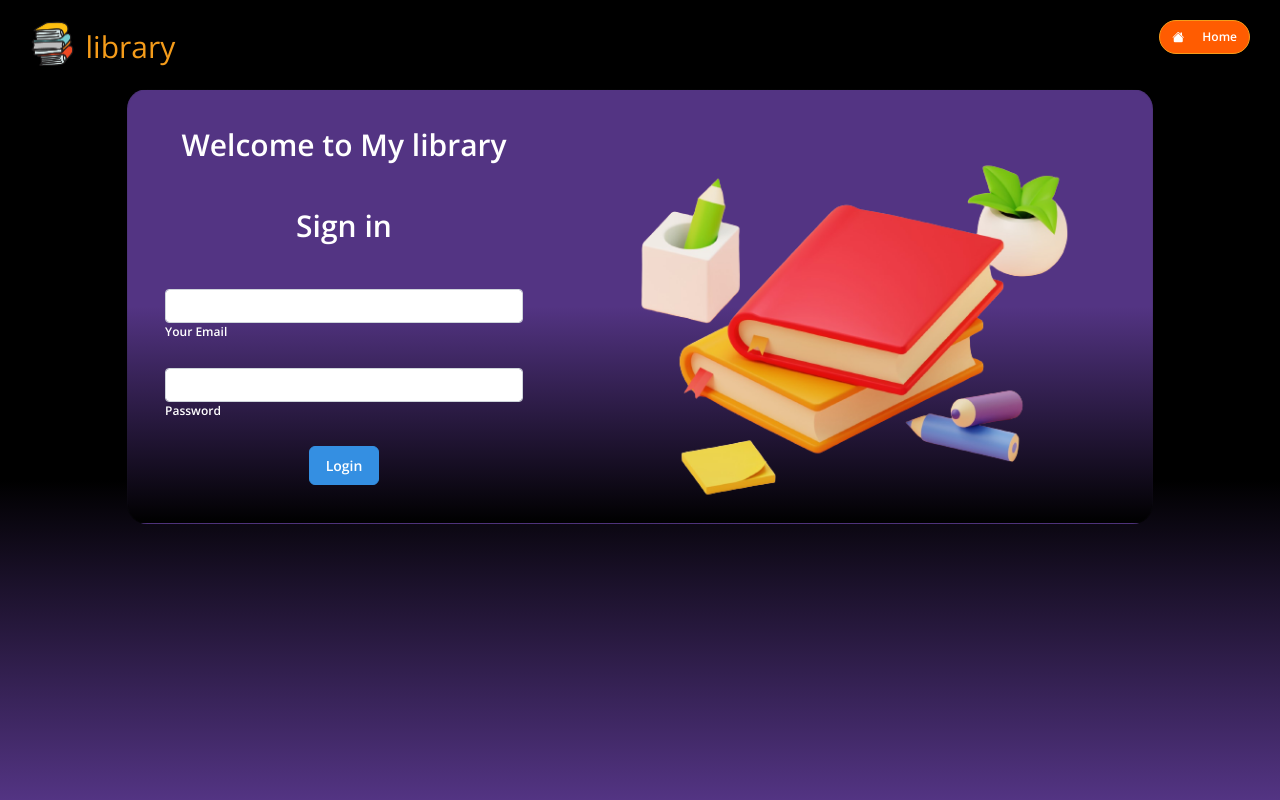
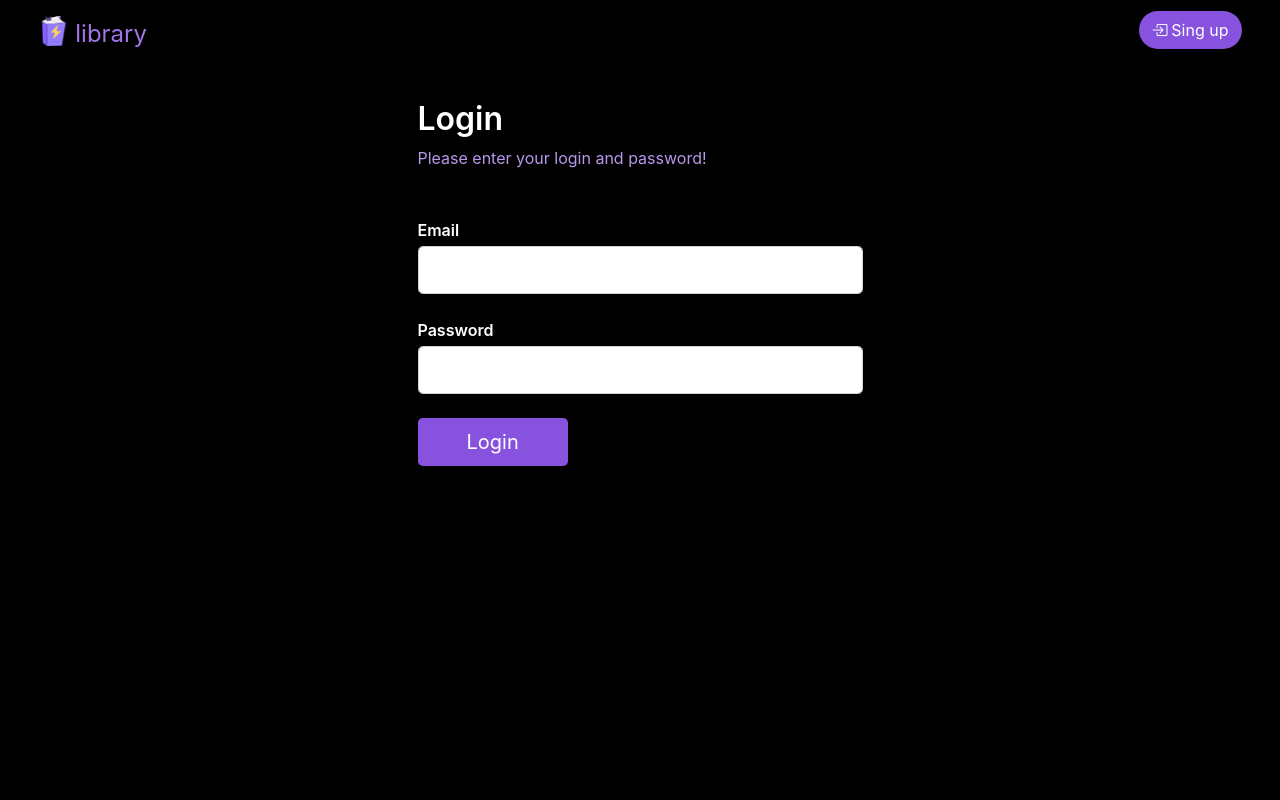
Before and after one commit to HamzaHarrass/gestion-biblioth-que, a PHP site: the page made by Sing in.html in a window 1280 px wide. Run offline with PHP 8.4, Linux system fonts and the light colour scheme.

Commit message:
push les modification sur la page sing in et sing up

```diff
--- a/Sing in.html
+++ b/Sing in.html
@@ -13,84 +13,50 @@
     <link href="https://fonts.googleapis.com/css?family=Open+Sans:300,400,600,700" rel="stylesheet" />
     <link href="./css/app.min.css" rel="stylesheet" />
     <link href="./css/vendor.min.css" rel="stylesheet" />
+
+    <link rel="stylesheet" href="https://cdn.jsdelivr.net/npm/bootstrap-icons@1.5.0/font/bootstrap-icons.css" />
+    <link href="//maxcdn.bootstrapcdn.com/bootstrap/4.0.0/css/bootstrap.min.css" rel="stylesheet" id="bootstrap-css">
     <link href="/css/style.css" rel="stylesheet" />
-    <link rel="stylesheet" href="https://cdn.jsdelivr.net/npm/bootstrap-icons@1.5.0/font/bootstrap-icons.css" />
-
     <!-- ================== END core-css ================== -->
 </head>
 
-<body>
+<body >
 
+    <nav class="navbar " >
+        <a class="navbar-brandc text-indigo-300 text-decoration-none ms-4 mt-2 fs-2 " href="#">
+          <img src="./image/book.png" width="30" height="30" class="d-inline-block align-top " alt="">
+          library </a>
+        <form class="form-inline">
+            <a href="./Sing up.html"><button class="btn btn-indigo rounded-pill  my-2 me-4  my-sm-0" type="button"><i class="bi bi-box-arrow-in-right me-1"></i>Sing up</button></a>
+          </form>
+      </nav>
+    <section >
+        <div class="container py-3 ">
+          <div class="row d-flex justify-content-center align-items-center h-100">
+            <div class="col-12 col-md-8 col-lg-6 col-xl-5">
 
-    <!-- BEGIN #app -->
-    <div id="app" class="app-without-sidebar ">
-        <!-- BEGIN #content -->
-        <div id="content" class="app-content main-style">
-            <div class=" row ">
-                <div class="col-6 ">
-                    <ol class="breadcrumb ">
-                        <img src="./image/icons8-books-48.png" alt="">
-                        <li class="text-warning text-decoration-none mt-1 ms-2 fs-1"> library</li>
-                    </ol>
-                    <!-- END page-header -->
-                </div>
+                  <div class="mb-md-5 mt-md-4 pb-5">
 
-                <div class=" col-6 text-end">
-                  <a href="./index.html"> <button id="button" class="btn btn-warning rounded-pill " type="button" data-bs-toggle="modal"    data-bs-target="#modal-task"><i class="bi bi-house-fill me-3"></i> Home</button></a>
-                </div>
-            </div>
-        </div>
-    </div>
-    <section class="" st >
-        <div class="container ">
-          <div class="row d-flex justify-content-center align-items-center">
-            <div class="col-lg-12 col-xl-11">
-              <div class="card text-white" style="border-radius: 20px;  background-image: linear-gradient(#533483 50%, #000000 100%)">
-                <div class="card-body ">
-                  <div class="row justify-content-center">
-                    <div class="col-md-10 col-lg-6 col-xl-5 order-2 order-lg-1">
-                        <p class="text-center h1 fw-bold mb-5 mx-1 mx-md-4 mt-4">Welcome to My library</p>
-                      <p class="text-center h1 fw-bold mb-5 mx-1 mx-md-4 mt-4">Sign in</p>
+                    <h2 class="fw-bold mb-2 text-white">Login</h2>
+                    <p class="text-indigo-100 mb-5">Please enter your login and password!</p>
 
-                      <form class="mx-1 mx-md-4">
+                    <div class="text-white mb-4">
+                        <label class="form-label" for="typeEmail">Email</label>
+                      <input type="email" id="typeEmailX" class="form-control form-control-lg" />
+                    </div>
 
+                    <div class="text-white mb-4">
+                        <label class="form-label" for="typePassword">Password</label>
+                      <input type="password" id="typePasswordX" class="form-control form-control-lg" />
+                    </div>
+                    <button class="btn btn-indigo btn-lg px-5" type="submit">Login</button>
 
+                  </div>
 
-                        <div class="d-flex flex-row align-items-center mb-4">
-                          <div class="form-outline flex-fill mb-0">
-                            <input type="email" id="form3Example3c" class="form-control" />
-                            <label class="form-label" for="formEmail">Your Email</label>
-                          </div>
-                        </div>
-
-                        <div class="d-flex flex-row align-items-center mb-4">
-                          <div class="form-outline flex-fill mb-0">
-                            <input type="password" id="form3Example4c" class="form-control" />
-                            <label class="form-label" for="formPassword">Password</label>
-                          </div>
-                        </div>
-
-                        <div class="d-flex justify-content-center mx-4 mb-3 mb-lg-4">
-                          <button type="button" class="btn btn-primary btn-lg">Login</button>
-                        </div>
-
-                      </form>
-
-                    </div>
-                    <div class="col-md-10 col-lg-6 col-xl-7 d-flex align-items-center order-1 order-lg-2">
-
-                      <img src="./image/image_processing20210113-1839-3w0a2e-removebg-preview.png"
-                        class="img-fluid" alt="Sample image">
-
-                    </div>
-                  </div>
-                </div>
-              </div>
             </div>
           </div>
         </div>
       </section>
 
 </body>
-
 </html>
--- a/css/style.css
+++ b/css/style.css
@@ -1,16 +1,6 @@
+*{}
+
 body{
-  background-image: linear-gradient(#000000 60%, #533483 100%);
-  background-position: right bottom;
-  background-attachment: fixed;
+    background-color: rgb(0, 0, 0);
+    /* background: url('https://i.pinimg.com/originals/30/de/e5/30dee52721e2cf40b4fbfa4d229eb76a.jpg') no-repeat center center fixed; */
 }
-#button{
-    background-color: #FF5C01;
-
-}
-#title-Online ,#title-Library{
-    font-size: 120px;
-    font-family: garamond;
-}
-#title-Library{
-    margin-left: 120px;
-}
```
Also changed, not shown: Sing up.html (+7 -20 lines), index.html (+25 -32 lines), image/30dee52721e2cf40b4fbfa4d229eb76a.jpg (added), image/book.png (added), image/digital-library.png (added), image/library.png (added).
